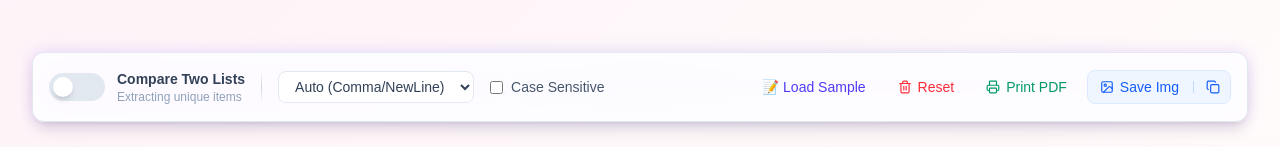
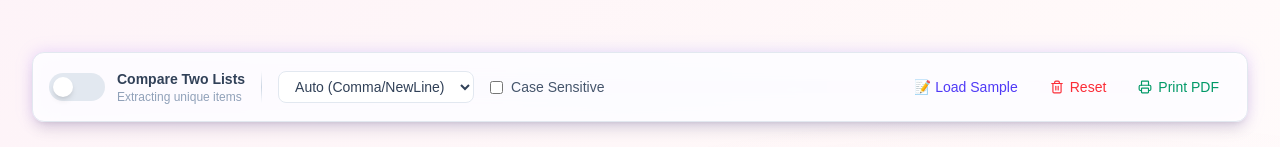
Before and after one commit to denesvaghani/textgauge-frontend, a Next.js app: page /list-comparator in a window 1280 px wide. Shown: the part 371-518 px from the top of the page. Built offline with nearby package versions, Linux system fonts and the light colour scheme; no server answers.

Commit message:
chore: remove save as img and copy buttons from list comparator

```diff
--- a/src/app/list-comparator/ListComparatorClient.tsx
+++ b/src/app/list-comparator/ListComparatorClient.tsx
@@ -5,9 +5,9 @@ import { SchemaMarkup } from "@/components/SchemaMarkup";
 import { SmartHeroHeader } from "@/components/SmartHeroHeader";
 import { flowerThemes } from "@/config/flowerThemes";
 import { DynamicAd } from "@/components/DynamicAd";
-import { Copy, Download, Trash2, ArrowRightLeft, ArrowRight, ArrowLeft, Upload, Camera, Printer, Image as ImageIcon } from "lucide-react";
+import { Copy, Download, Trash2, ArrowRightLeft, ArrowRight, ArrowLeft, Upload, Camera, Printer } from "lucide-react";
 import { useState, useCallback, useEffect, useRef } from "react";
-import html2canvas from "html2canvas";
+
 
 export default function ListComparatorClient() {
   const theme = flowerThemes.protea; // distinct theme
@@ -327,68 +327,7 @@ https://example.com/api/v1/checkout`;
     }
   };
 
-  const handleExportImage = async (action: 'download' | 'copy' = 'download') => {
-    if (!resultsRef.current) return;
-    setIsProcessing(true);
 
-    try {
-        const element = resultsRef.current;
-        const canvas = await html2canvas(element, {
-            backgroundColor: document.documentElement.classList.contains('dark') ? '#0f172a' : '#ffffff',
-            scale: 2,
-            useCORS: false,
-            allowTaint: false,
-            foreignObjectRendering: false,
-            logging: false,
-            ignoreElements: (element) => {
-                return element.tagName === 'BUTTON' || element.classList.contains('lucide');
-            },
-            onclone: (clonedDoc) => {
-                const textareas = clonedDoc.getElementsByTagName('textarea');
-                for (let i = 0; i < textareas.length; i++) {
-                    textareas[i].style.height = 'auto';
-                    textareas[i].style.height = textareas[i].scrollHeight + 'px';
-                    textareas[i].style.overflow = 'visible';
-                }
-                const grid = clonedDoc.querySelector('.grid') as HTMLElement;
-                if (grid) {
-                    grid.style.overflow = 'visible';
-                    grid.style.height = 'auto';
-                }
-            }
-        });
-
-        if (action === 'download') {
-            const link = document.createElement('a');
-            link.download = `list-comparison-${new Date().toISOString().slice(0,10)}.png`;
-            link.href = canvas.toDataURL('image/png');
-            link.click();
-        } else {
-            canvas.toBlob(async (blob) => {
-                if (!blob) throw new Error('Failed to generate image blob');
-                try {
-                    await navigator.clipboard.write([
-                        new ClipboardItem({ 'image/png': blob })
-                    ]);
-                    alert('Image copied to clipboard!');
-                } catch (err) {
-                    console.error('Clipboard write failed:', err);
-                    alert('Failed to copy to clipboard. Downloading instead.');
-                    // Fallback to download
-                    const link = document.createElement('a');
-                    link.download = `list-comparison-${new Date().toISOString().slice(0,10)}.png`;
-                    link.href = canvas.toDataURL('image/png');
-                    link.click();
-                }
-            });
-        }
-    } catch (error: any) {
-        console.error('Image export failed:', error);
-        alert(`Failed to create image: ${error.message || 'Unknown error'}`);
-    } finally {
-        setIsProcessing(false);
-    }
-  };
 
   return (
     <FlowerBackground theme={theme} badgeText="List Comparator">
@@ -502,25 +441,7 @@ https://example.com/api/v1/checkout`;
                           >
                               <Printer size={14} /> Print PDF
                           </button>
-                          <div className="flex items-center gap-1 bg-blue-50 dark:bg-blue-900/20 rounded-lg p-0.5 border border-blue-100 dark:border-blue-900/30">
-                              <button
-                                 onClick={() => handleExportImage('download')}
-                                 disabled={isProcessing}
-                                 className="text-sm px-2.5 py-1 text-blue-600 hover:text-blue-700 dark:text-blue-400 dark:hover:text-blue-300 flex items-center gap-1.5 font-medium hover:bg-white dark:hover:bg-blue-900/50 rounded-md transition-all disabled:opacity-50 disabled:cursor-not-allowed"
-                                 title="Download as PNG Image"
-                              >
-                                  <ImageIcon size={14} /> Save Img
-                              </button>
-                              <div className="w-px h-3 bg-blue-200 dark:bg-blue-800"></div>
-                              <button
-                                 onClick={() => handleExportImage('copy')}
-                                 disabled={isProcessing}
-                                 className="text-sm px-2 py-1 text-blue-600 hover:text-blue-700 dark:text-blue-400 dark:hover:text-blue-300 flex items-center gap-1.5 font-medium hover:bg-white dark:hover:bg-blue-900/50 rounded-md transition-all disabled:opacity-50 disabled:cursor-not-allowed"
-                                 title="Copy Image to Clipboard"
-                              >
-                                  <Copy size={14} />
-                              </button>
-                          </div>
+
                       </div>
                   </div>
               </div>
```
